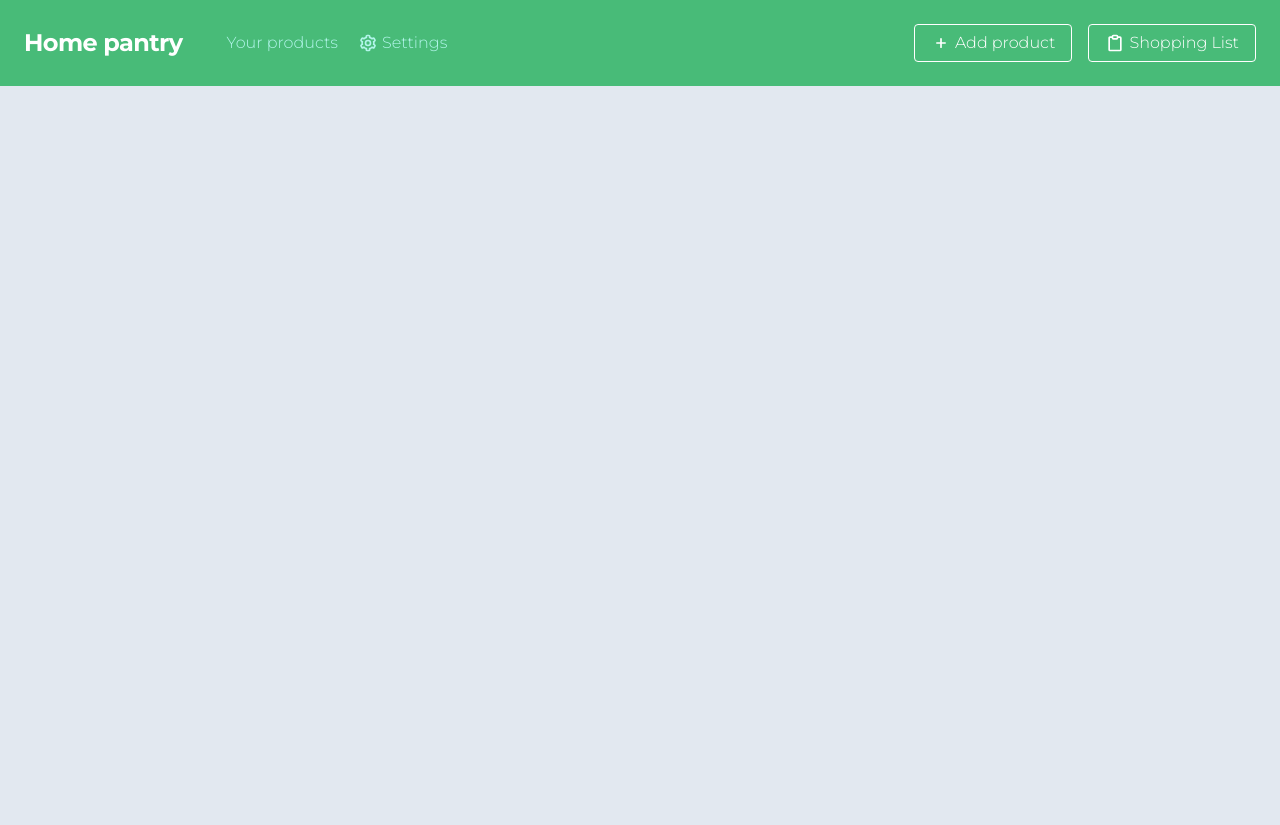
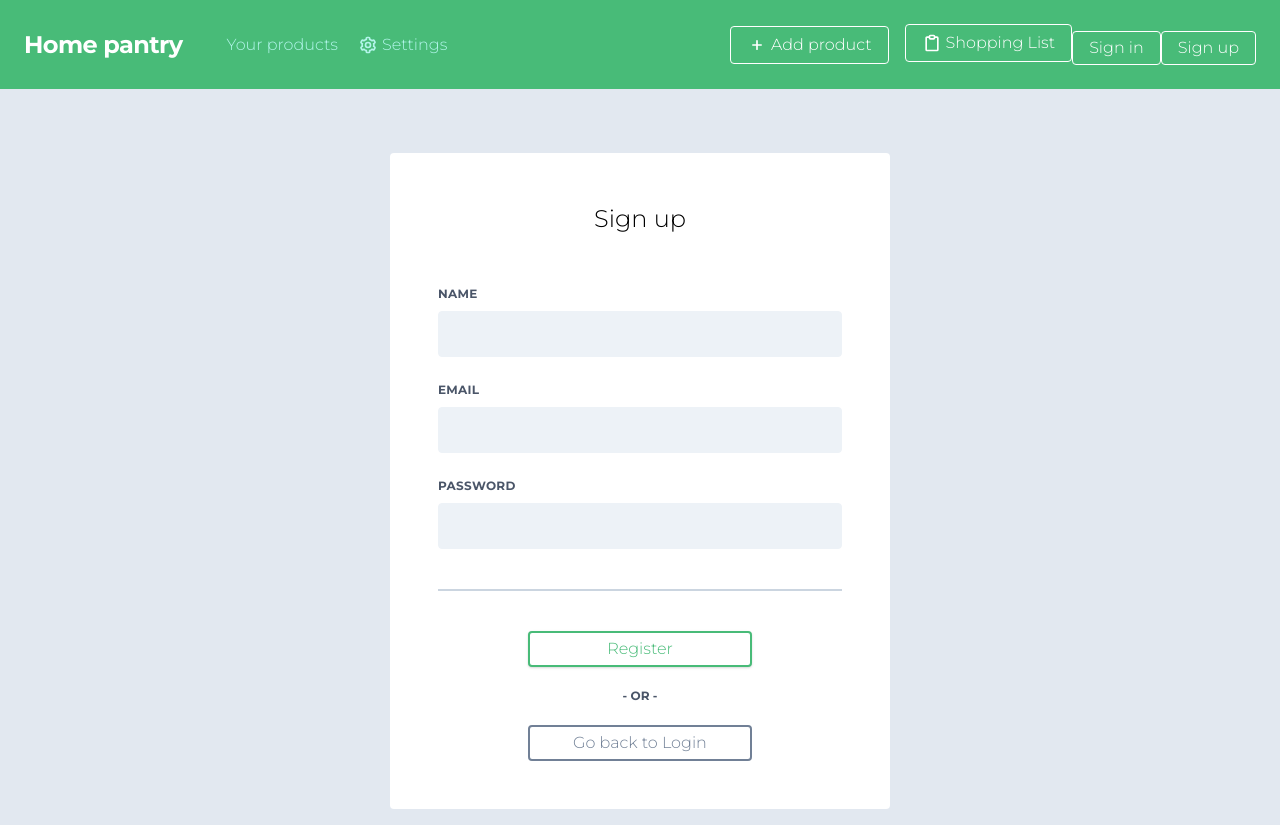
Before and after one commit to rawfour/home-pantry, a React (Create React App) app: page /register in a window 1280 px wide. Before the commit the page ends 800 px from the top, so only its background shows below. Built offline with nearby package versions, Linux system fonts and the light colour scheme.

Commit message:
add login and register components

```diff
--- a/src/App.js
+++ b/src/App.js
@@ -1,8 +1,8 @@
 import React from 'react';
 import PropTypes from 'prop-types';
 import { connect } from 'react-redux';
-import { BrowserRouter as Router, Route, Redirect } from 'react-router-dom';
-import { CSSTransition } from 'react-transition-group';
+import { BrowserRouter as Router, Route, Redirect, Switch, withRouter } from 'react-router-dom';
+import { CSSTransition, TransitionGroup } from 'react-transition-group';
 import history from 'history.js';
 import Header from 'components/Header';
 import GlobalStyle from 'theme/GlobalStyle';
@@ -13,24 +13,31 @@ import {
 } from 'services/productList/actions';
 import { routes } from './routes';
 
-function App({ isPopUpOpen, removeProduct, closePopUp, storage, toRemove }) {
+const AnimatedSwitch = withRouter(({ location }) => (
+  <TransitionGroup>
+    <CSSTransition key={location.key} classNames="page" timeout={1200}>
+      <Switch location={location}>
+        {routes.map(({ name, path, Component, isExact }) => (
+          <Route key={name} path={path} exact={isExact}>
+            <div className="page">
+              <Component />
+            </div>
+          </Route>
+        ))}
+        <Route path="/" exact render={() => <Redirect to="/yourStorage" />} />
+        <Route render={() => <Redirect to="/notFound" />} />
+      </Switch>
+    </CSSTransition>
+  </TransitionGroup>
+));
+
+const App = ({ isPopUpOpen, removeProduct, closePopUp, storage, toRemove }) => {
   return (
     <>
       <Router history={history}>
         <Header />
-        <div className="page-wrapper md:px-4 pt-10 pb-4 md:py-16">
-          <Route path="/" exact render={() => <Redirect to="/yourStorage" />} />
-          {routes.map(({ name, path, Component, isExact }) => (
-            <Route key={name} path={path} exact={isExact}>
-              {({ match }) => (
-                <CSSTransition in={match != null} timeout={1200} classNames="page" unmountOnExit>
-                  <div className="page">
-                    <Component />
-                  </div>
-                </CSSTransition>
-              )}
-            </Route>
-          ))}
+        <div className="page-wrapper md:px-4 py-16">
+          <AnimatedSwitch />
         </div>
       </Router>
 
@@ -45,7 +52,7 @@ function App({ isPopUpOpen, removeProduct, closePopUp, storage, toRemove }) {
       <GlobalStyle />
     </>
   );
-}
+};
 
 App.propTypes = {
   removeProduct: PropTypes.func.isRequired,
--- a/src/components/Header.js
+++ b/src/components/Header.js
@@ -100,6 +100,20 @@ const Header = () => {
             </svg>
             Shopping List
           </Link>
+
+          <Link
+            to="/login"
+            className="inline-flex justify-center items-center duration-200 text-base px-4 py-2 leading-none border rounded text-white border-white hover:border-transparent hover:text-teal-500 hover:bg-white mt-4 lg:mt-0"
+          >
+            Sign in
+          </Link>
+
+          <Link
+            to="/register"
+            className="inline-flex justify-center items-center duration-200 text-base px-4 py-2 leading-none border rounded text-white border-white hover:border-transparent hover:text-teal-500 hover:bg-white mt-4 lg:mt-0"
+          >
+            Sign up
+          </Link>
         </div>
       </div>
     </nav>
--- a/src/routes.js
+++ b/src/routes.js
@@ -1,3 +1,5 @@
+import SignIn from 'views/Login';
+import Register from 'views/Register';
 import ProductList from 'views/ProductList';
 import ShoppingList from 'views/ShoppingList';
 import AddProduct from 'views/AddProduct';
@@ -6,6 +8,18 @@ import Settings from 'views/Settings';
 import NotFound from 'views/NotFound';
 
 export const routes = [
+  {
+    name: 'login',
+    path: '/login',
+    Component: SignIn,
+    isExact: true,
+  },
+  {
+    name: 'register',
+    path: '/register',
+    Component: Register,
+    isExact: true,
+  },
   {
     name: 'home',
     path: '/yourStorage',
--- /dev/null
+++ b/src/views/Login.js
@@ -0,0 +1,103 @@
+import React from 'react';
+import PropTypes from 'prop-types';
+import { Link, withRouter } from 'react-router-dom';
+import { Formik } from 'formik';
+import * as Yup from 'yup';
+import Input from '../components/Input';
+import { login } from '../firebase/index';
+
+const ValidationSchema = Yup.object().shape({
+  email: Yup.string().email('Invalid email').required('Required'),
+  password: Yup.string()
+    .matches(/[a-zA-Z]/, {
+      message: 'Password can only contain letters',
+      excludeEmptyString: true,
+    })
+    .min(6, 'Password should contain at least 6 characters')
+    .required('Required'),
+});
+
+const SignIn = ({ history }) => {
+  const initialValues = {
+    email: '',
+    password: '',
+  };
+
+  async function signIn(email, password) {
+    try {
+      await login(email, password);
+      history.replace('/yourStorage');
+    } catch (error) {
+      alert(error.message);
+    }
+  }
+
+  return (
+    <Formik
+      initialValues={initialValues}
+      validationSchema={ValidationSchema}
+      onSubmit={(values, { setSubmitting }) => {
+        const { email, password } = values;
+        signIn(email, password);
+        setSubmitting(false);
+      }}
+    >
+      {({ values, handleChange, handleBlur, handleSubmit, isSubmitting }) => (
+        <div
+          className="mb-4 mx-auto p-12 bg-white rounded"
+          style={{
+            minWidth: '300px',
+            maxWidth: '500px',
+          }}
+        >
+          <h2 className=" w-full text-center pb-12 text-2xl">Sign in</h2>
+          <form id="login" className="pb-4" onSubmit={handleSubmit} noValidate>
+            <Input
+              id="email"
+              type="email"
+              name="email"
+              label="Email"
+              errorMessage="email"
+              value={values.email}
+              blur={handleBlur}
+              action={handleChange}
+            />
+            <Input
+              name="password"
+              type="password"
+              id="password"
+              label="Password"
+              errorMessage="password"
+              value={values.password}
+              action={handleChange}
+              blur={handleBlur}
+            />
+          </form>
+          <div className="flex flex-col gap-5 items-center justify-center pt-10 w-full border-t-2 border-gray-400 border-solid">
+            <button
+              className=" cursor-pointer w-56 text-center duration-200 text-base py-2 leading-none rounded border-solid border-2 shadow border-green-500 bg-white hover:border-gray-600 hover:text-gray-600 text-green-500"
+              type="submit"
+              form="login"
+              disabled={isSubmitting}
+            >
+              Sign in
+            </button>
+            <span className="uppercase text-gray-700 text-xs font-bold">- or -</span>
+            <Link
+              className=" cursor-pointer w-56 text-center duration-200 text-base py-2 leading-none border-2 border-solid rounded border-gray-600 bg-white hover:text-green-500 text-gray-600 hover:border-green-500"
+              to="/register"
+            >
+              Register
+            </Link>
+          </div>
+        </div>
+      )}
+    </Formik>
+  );
+};
+
+SignIn.propTypes = {
+  history: PropTypes.shape().isRequired,
+};
+
+export default withRouter(SignIn);
--- a/src/views/NotFound.js
+++ b/src/views/NotFound.js
@@ -1,7 +1,13 @@
 import React from 'react';
 
 const NotFound = () => {
-  return <>Not found</>;
+  return (
+    <>
+      <div className="mb-4 py-12 px-8 md:px-12 bg-white rounded">
+        <h2 className=" w-full pb-12 text-2xl">Page not found</h2>
+      </div>
+    </>
+  );
 };
 
 export default NotFound;
--- /dev/null
+++ b/src/views/Register.js
@@ -0,0 +1,123 @@
+import React from 'react';
+import PropTypes from 'prop-types';
+import { Link, withRouter } from 'react-router-dom';
+import { Formik } from 'formik';
+import * as Yup from 'yup';
+import Input from '../components/Input';
+import { register } from '../firebase/index';
+
+const ValidationSchema = Yup.object().shape({
+  name: Yup.string()
+    .matches(/^[a-z]+$/i, {
+      message: 'Name should contain only letters',
+      excludeEmptyString: true,
+    })
+    .min(2, 'Name is too short')
+    .max(20, 'Product name is too long')
+    .required('Required'),
+  email: Yup.string().email('Invalid email').required('Required'),
+  password: Yup.string()
+    .matches(/[a-zA-Z]/, {
+      message: 'Password can only contain letters',
+      excludeEmptyString: true,
+    })
+    .min(6, 'Password should contain at least 6 characters')
+    .required('Required'),
+});
+
+const Register = ({ history }) => {
+  const initialValues = {
+    name: '',
+    email: '',
+    password: '',
+  };
+
+  async function onRegister(name, email, password) {
+    try {
+      await register(name, email, password);
+      history.replace('/yourStorage');
+    } catch (error) {
+      alert(error.message);
+    }
+  }
+
+  return (
+    <Formik
+      initialValues={initialValues}
+      validationSchema={ValidationSchema}
+      onSubmit={(values, { setSubmitting }) => {
+        const { name, email, password } = values;
+        onRegister(name, email, password);
+        setSubmitting(false);
+      }}
+    >
+      {({ values, handleChange, handleBlur, handleSubmit, isSubmitting }) => (
+        <div
+          className="mb-4 mx-auto p-12 bg-white rounded"
+          style={{
+            minWidth: '300px',
+            maxWidth: '500px',
+          }}
+        >
+          <h2 className=" w-full text-center pb-12 text-2xl">Sign up</h2>
+          <form id="register" className="pb-4" onSubmit={handleSubmit} noValidate>
+            <Input
+              id="name"
+              name="name"
+              type="text"
+              value={values.name}
+              action={handleChange}
+              label="Name"
+              errorMessage="name"
+              blur={handleBlur}
+            />
+            <Input
+              id="email"
+              name="email"
+              type="email"
+              value={values.email}
+              action={handleChange}
+              label="Email"
+              errorMessage="email"
+              blur={handleBlur}
+            />
+            <Input
+              name="password"
+              type="password"
+              id="password"
+              label="Password"
+              errorMessage="password"
+              value={values.password}
+              action={handleChange}
+              blur={handleBlur}
+            />
+          </form>
+
+          <div className="flex flex-col gap-5 items-center justify-center pt-10 w-full border-t-2 border-gray-400 border-solid">
+            <button
+              className=" cursor-pointer w-56 text-center duration-200 text-base py-2 leading-none rounded border-solid border-2 shadow border-green-500 bg-white hover:border-gray-600 hover:text-gray-600 text-green-500"
+              type="submit"
+              form="register"
+              disabled={isSubmitting}
+            >
+              Register
+            </button>
+            <span className="uppercase text-gray-700 text-xs font-bold">- or -</span>
+            <Link
+              className=" cursor-pointer w-56 text-center duration-200 text-base py-2 leading-none border-2 border-solid rounded border-gray-600 bg-white hover:text-green-500 text-gray-600 hover:border-green-500"
+              to="/login"
+            >
+              Go back to Login
+            </Link>
+          </div>
+        </div>
+      )}
+    </Formik>
+  );
+};
+
+Register.propTypes = {
+  history: PropTypes.shape().isRequired,
+};
+
+export default withRouter(Register);
```
Also changed, not shown: src/firebase/index.js (+34 -8 lines), src/services/productList/actions.js (+6 -17 lines), src/views/Error.js (deleted, +0 -7 lines).
